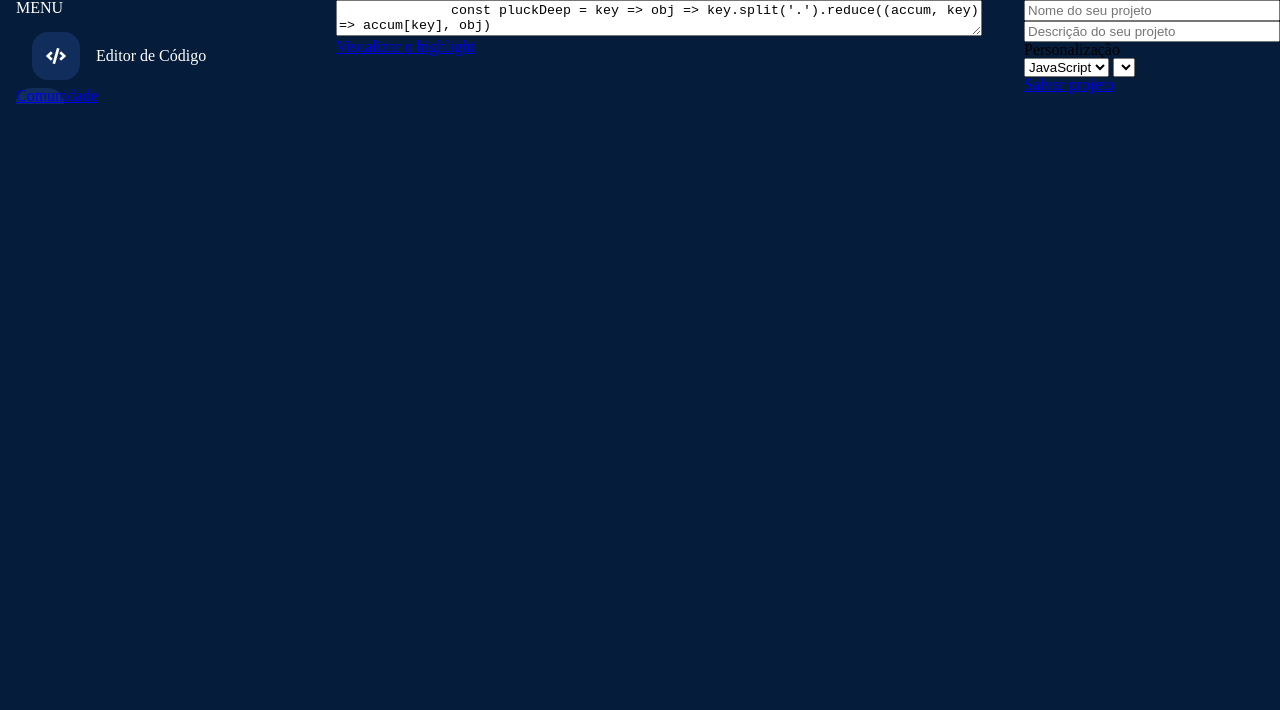
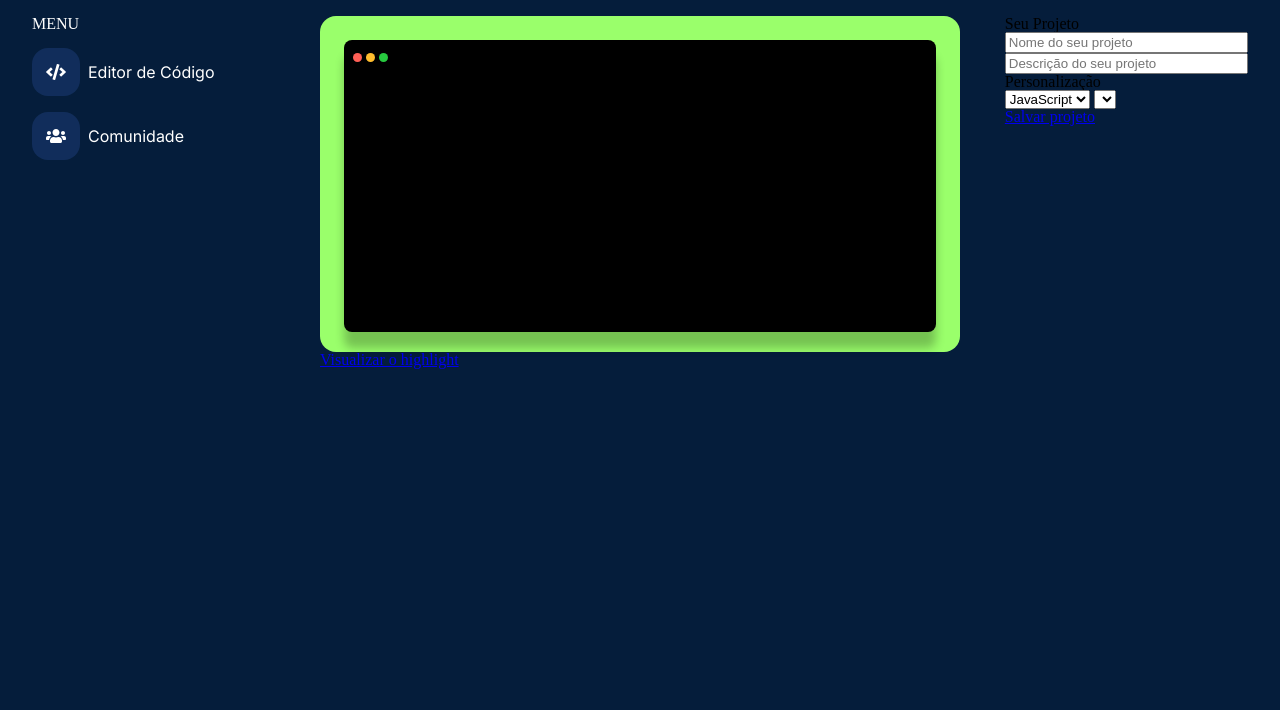
Before and after one commit to fumioq/AluraDev, a plain HTML site: page index.html in a window 1280 px wide. Shown: the part 90-800 px from the top of the page. Drawn offline with Linux system fonts and the light colour scheme.

Commit message:
Caixa de inserir código estilizada. Fontes
Signed-off-by: fumioq <leandrofumio.15@gmail.com>

```diff
--- a/index.html
+++ b/index.html
@@ -6,6 +6,8 @@
     <meta name="viewport" content="width = device.width, initial-scale=1">
     <link rel="stylesheet" href="reset.css">
     <link rel="stylesheet" href="style.css">
+    <link rel="preconnect" href="https://fonts.gstatic.com">
+    <link href="https://fonts.googleapis.com/css2?family=Inter:wght@400;700&family=Roboto+Mono&display=swap" rel="stylesheet">
   </head>
 
   <body>
@@ -13,7 +15,7 @@
       <img src="img/Logo.svg" alt="Logo aluraDEV" class="header_img"><input type="text" class="header_input" placeholder="Busque por algo">
       <picture class="header_usuario">
         <img src="img/Photo.png" alt="Foto do Usuário" class="header_usuario_foto">
-        <figcaption class="header_usuario_nome">Henry</figcaption>
+        <figcaption class="header_usuario_nome texto_geral">Henry</figcaption>
       </picture>
 
     </header>
@@ -25,38 +27,35 @@
           <nav class="menu_navegacao">
             <ul class="menu_navegacao_lista">
               <li class="menu_navegacao_lista_itens">
-                <a href="#" class="menu_navegacao_lista_link">
+                <a href="#" class="menu_navegacao_lista_link texto_geral">
                   <div class="menu_navegacao_lista_bg">
                     <img src="img/Icon_editor.svg" alt="icone do editor de texto">
                   </div>
                   <p>Editor de Código</p>
                 </a>
               </li>
-              <li class="menu_navegacao_lista_itens nao_selecionado"><a href="#">Comunidade</a></li>
+              <li class="menu_navegacao_lista_itens">
+                <a href="#" class="menu_navegacao_lista_link texto_geral">
+                  <div class="menu_navegacao_lista_bg">
+                    <img src="img/Vector_comunidade.svg" alt="icone para acesso à comunidade">
+                  </div>
+                  <p>Comunidade</p>
+                </a></li>
             </ul>
           </nav>
         </div>
 
         <div class="codigo">
           <div class="codigo_caixa">
+            <dif class="codigo_caixa_preta">
               <div class="codigo_caixa_pontos">
                 <img src="img/Bola_Vermelha.svg" alt="Bola Vermelha" class="codigo_caixa_pontos_ponto">
                 <img src="img/Bola_amarela.svg" alt="Bola Amarela" class="codigo_caixa_pontos_ponto">
                 <img src="img/Bola_verde.svg" alt="Bola Verde" class="codigo_caixa_pontos_ponto">
               </div>
-            <textarea id="codigo_texto_input" class="codigo_caixa_input">
-              const pluckDeep = key => obj => key.split('.').reduce((accum, key) => accum[key], obj)
-
-              const compose = (...fns) => res => fns.reduce((accum, next) => next(accum), res)
-
-              const unfold = (f, seed) => {
-                const go = (f, seed, acc) => {
-                  const res = f(seed)
-                  return res ? go(f, res[1], acc.concat([res[0]])) : acc
-                }
-                return go(f, seed, [])
-              }
+              <textarea id="codigo_texto_input" class="codigo_caixa_input" cols="30"></textarea>
               </textarea>
+            </dif>
 
           </div>
           <a href="#" class="codigo_botao">Visualizar o highlight</a>
--- a/style.css
+++ b/style.css
@@ -3,20 +3,28 @@
   --branco: #fff;
   --barra_busca: #2D415A;
   --cinza_menu: #666666;
+  --inter: 'Inter', sans-serif;
+  --roboto: 'Roboto Mono', monospace;
 }
 
 body {
   background-color: var(--fundo_site);
 }
 
-/*.container {
-  margin-left: 6%;
-  margin-right: 6%;
-}*/
+.texto_geral {
+  font-family: var(--inter);
+  font-weight: 400;
+  font-size: 1rem;
+}
+
+.titulo {
+  font-family: var(--inter);
+  font-weight: 700;
+}
 
 .header {
   display: flex;
-  margin: 1rem;
+  margin: 2rem;
   justify-content: space-between;
 }
 
@@ -32,7 +40,8 @@ body {
 .header_usuario {
   display: flex;
   align-items: center;
-  width: 100px
+  width: 145px;
+  justify-content: flex-end;
 }
 
 .header_usuario_nome {
@@ -43,10 +52,10 @@ body {
 .corpo {
   display: flex;
   justify-content: space-between;
+  margin: 2rem;
 }
 
 .menu {
-  margin: 1rem;
   width: 20%;
 }
 
@@ -67,7 +76,7 @@ body {
   border-radius: 16px;
   width: 48px;
   height: 48px;
-  margin: 0.5rem 1rem 0.5rem 1rem;
+  margin: 0.5rem 0.5rem 0.5rem 0;
   display: flex;
   justify-content: center;
   align-items: center;
@@ -94,28 +103,47 @@ body {
   background: #5081FB;
 }
 
-/*.menu_navegacao_lista_itens a {
 
-}*/
-
-/*.selecionado {
-  background-image: url(img/Icon_editor.svg);
-  background-repeat: no-repeat;
-  opacity: 1;
-}*/
-
-.nao_selecionado {
-  background-image: url(img/Icon_comunidade.svg);
-  background-repeat: no-repeat;
+.codigo {
+  width: 50vw;
 }
 
-.codigo {
-  width: 50%;
+.codigo_caixa {
+  background-color:#9AFF6B;
+  align-items: center;
+  justify-content: center;
+  height: 288px;
+  padding: 1.5rem;
+  border-radius: 1rem;
 }
 
+.codigo_caixa_preta {
+  background-color: #000;
+  justify-content: center;
+  display: flex;
+  flex-direction: column;
+  border-radius: .5rem;
+  box-shadow: 0 16px 10px rgba(0 ,0 ,0 ,0.24);
+}
+
+.codigo_caixa_pontos {
+  margin: 9px;
+}
+
+.codigo_caixa_pontos_ponto {
+  height: 9px;
+  width: 9px;
+}
 
 .codigo_caixa_input {
-  width: 100%;
+  margin: 0 1.5rem 1.5rem 1.5rem;
+  color: var(--branco);
+  background-color: #000;
+  border: none;
+  height: 230px;
+  resize: none;
+  font-family: var(--roboto);
+  font-weight: 400;
 }
 
 .opcoes {
```
Also changed, not shown: img/Vector_comunidade.svg (added). Lines whose indentation alone changed are shown as unchanged.
